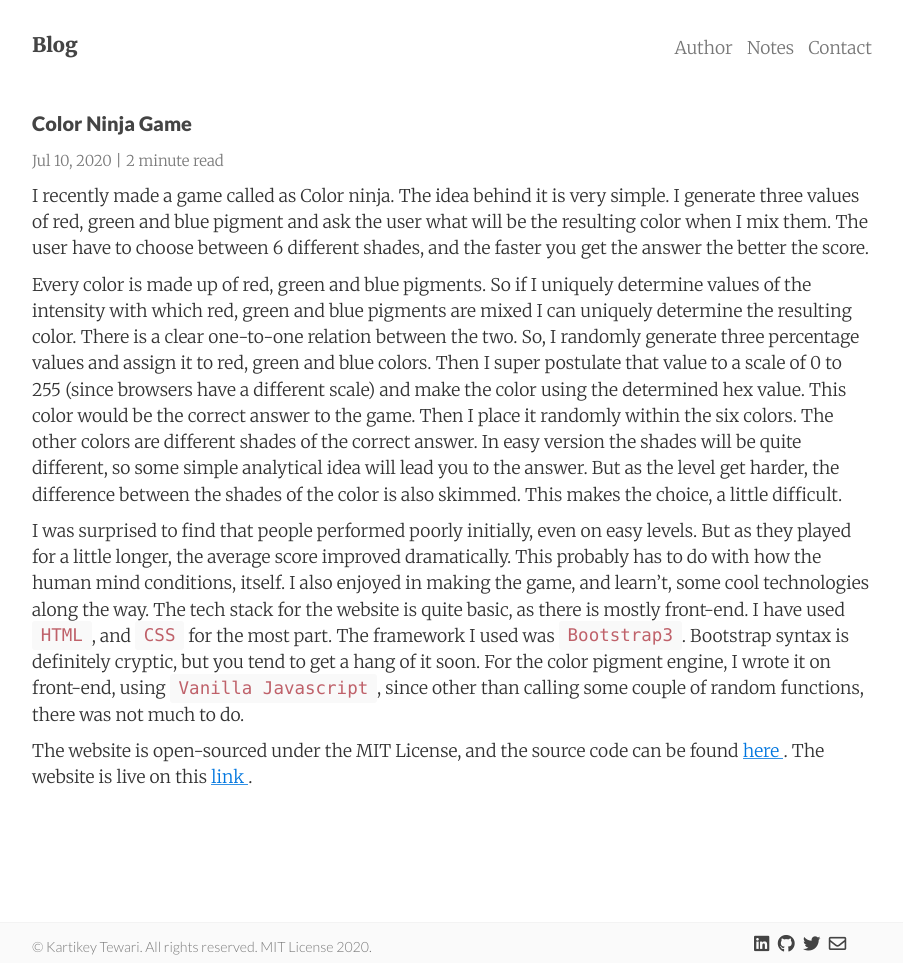
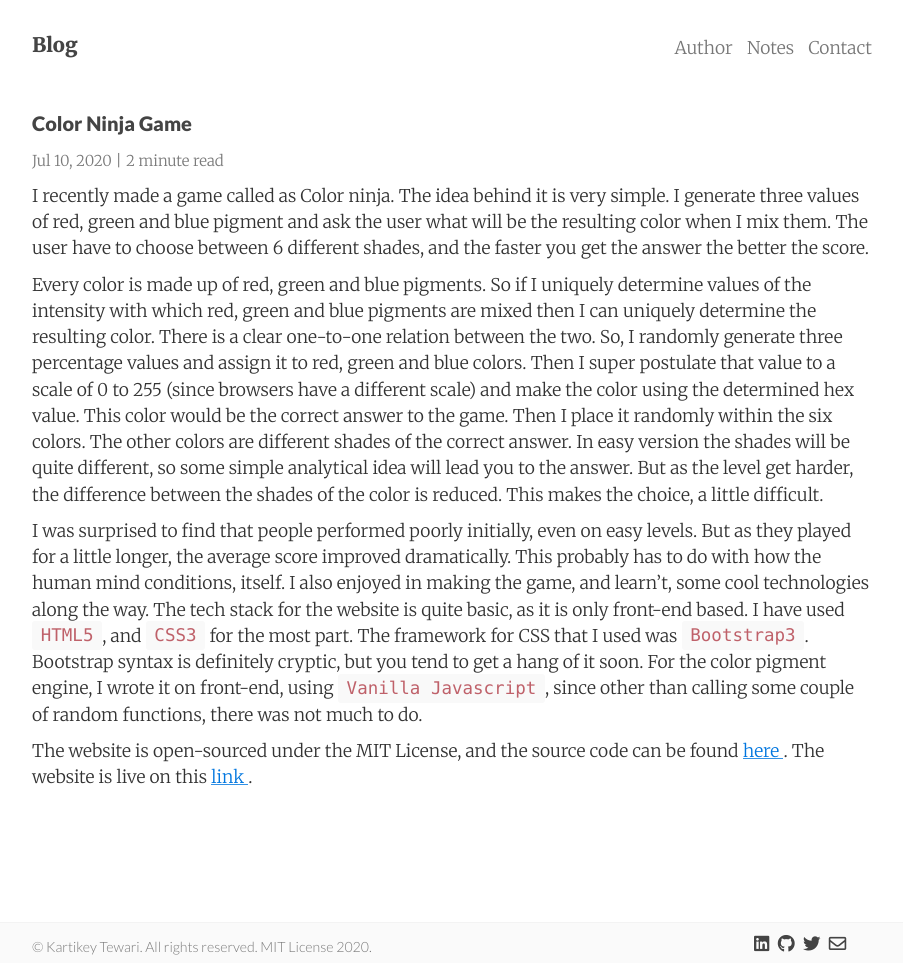
Before and after one commit to kartikeytewari/kartikeytewari.github.io, a Jekyll site: the page built from _posts/2020-07-10-color_ninja.md, in a window 1280 px wide. Shown: the whole page, without its empty margins (188-1091 px from the left). Built offline with Jekyll 4.4.1, drawn with Linux system fonts in a browser that asks for light colours; nearby versions of some CDN libraries; comment, search, counter and statistics services are not loaded.

Commit message:
update color ninja post

```diff
--- a/_posts/2020-07-10-color_ninja.md
+++ b/_posts/2020-07-10-color_ninja.md
@@ -8,8 +8,8 @@
 
 I recently made a game called as Color ninja. The idea behind it is very simple. I generate three values of red, green and blue pigment and ask the user what will be the resulting color when I mix them. The user have to choose between 6 different shades, and the faster you get the answer the better the score.
 
-Every color is made up of red, green and blue pigments. So if I uniquely determine values of the intensity with which red, green and blue pigments are mixed I can uniquely determine the resulting color. There is a clear one-to-one relation between the two. So, I randomly generate three percentage values and assign it to red, green and blue colors. Then I super postulate that value to a scale of 0 to 255 (since browsers have a different scale) and make the color using the determined hex value. This color would be the correct answer to the game. Then I place it randomly within the six colors. The other colors are different shades of the correct answer. In easy version the shades will be quite different, so some simple analytical idea will lead you to the answer. But as the level get harder, the difference between the shades of the color is also skimmed. This makes the choice, a little difficult.
+Every color is made up of red, green and blue pigments. So if I uniquely determine values of the intensity with which red, green and blue pigments are mixed then I can uniquely determine the resulting color. There is a clear one-to-one relation between the two. So, I randomly generate three percentage values and assign it to red, green and blue colors. Then I super postulate that value to a scale of 0 to 255 (since browsers have a different scale) and make the color using the determined hex value. This color would be the correct answer to the game. Then I place it randomly within the six colors. The other colors are different shades of the correct answer. In easy version the shades will be quite different, so some simple analytical idea will lead you to the answer. But as the level get harder, the difference between the shades of the color is reduced. This makes the choice, a little difficult.
 
-I was surprised to find that people performed poorly initially, even on easy levels. But as they played for a little longer, the average score improved dramatically. This probably has to do with how the human mind conditions, itself. I also enjoyed in making the game, and learn't, some cool technologies along the way. The tech stack for the website is quite basic, as there is mostly front-end. I have used `HTML`, and `CSS` for the most part. The framework I used was `Bootstrap3`. Bootstrap syntax is definitely cryptic, but you tend to get a hang of it soon. For the color pigment engine, I wrote it on front-end, using `Vanilla Javascript`, since other than calling some couple of random functions, there was not much to do.
+I was surprised to find that people performed poorly initially, even on easy levels. But as they played for a little longer, the average score improved dramatically. This probably has to do with how the human mind conditions, itself. I also enjoyed in making the game, and learn't, some cool technologies along the way. The tech stack for the website is quite basic, as it is only front-end based. I have used `HTML5`, and `CSS3` for the most part. The framework for CSS that I used was `Bootstrap3`. Bootstrap syntax is definitely cryptic, but you tend to get a hang of it soon. For the color pigment engine, I wrote it on front-end, using `Vanilla Javascript`, since other than calling some couple of random functions, there was not much to do.
 
 The website is open-sourced under the MIT License, and the source code can be found <a href="https://github.com/kartikeytewari/Color-Ninja"> here </a>. The website is live on this <a href="https://kartikeytewari.github.io/Color-Ninja/"> link </a>.
```
